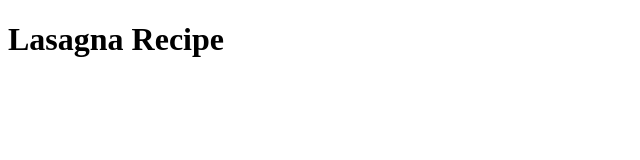
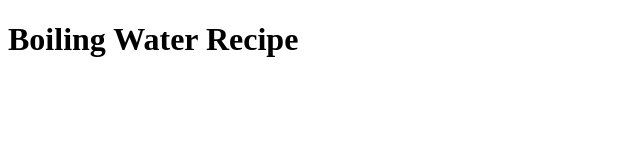
Before and after one commit to rufms/odin-recipes, a plain HTML site: page recipes/boiling_water.html in a window 1280 px wide. Shown: the whole page, without its empty margins (0-640 px from the left). Drawn offline with Linux system fonts and the light colour scheme.

Commit message:
Change Recipe

```diff
--- a/recipes/lasagna.html
+++ b/recipes/boiling_water.html
@@ -1,11 +1,11 @@
 <!DOCTYPE html>
 <html lang="en">
     <head>
-        <title>Lasagna Recipe</title>
+        <title>Boiling Water Recipe</title>
         <meta charset="UTF-8">
     </head>
 
     <body>
-        <h1>Lasagna Recipe</h1>
+        <h1>Boiling Water Recipe</h1>
     </body>
 </html>
```
Also changed, not shown: index.html (+1 -1 lines), img/boiling-water.jpg (added).
